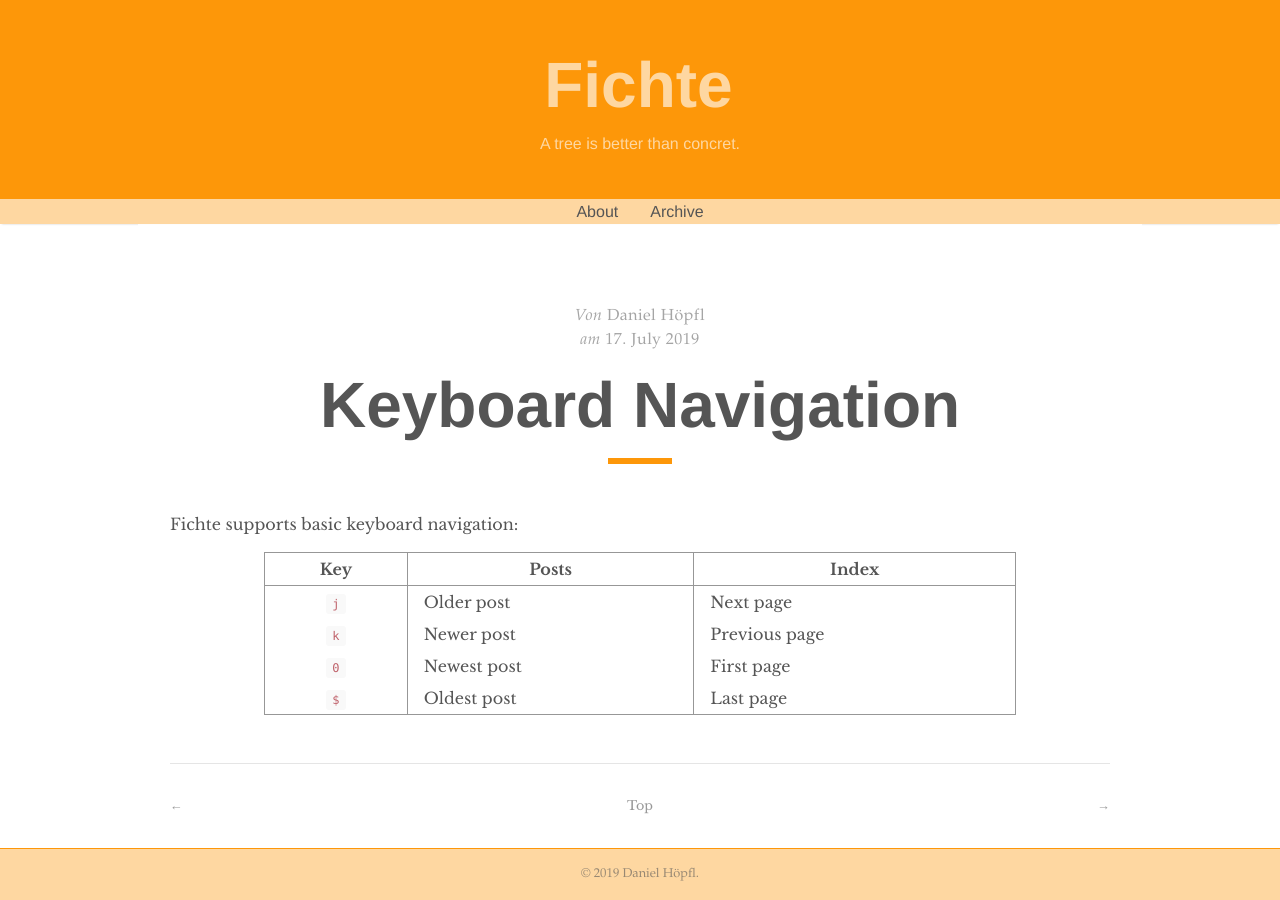
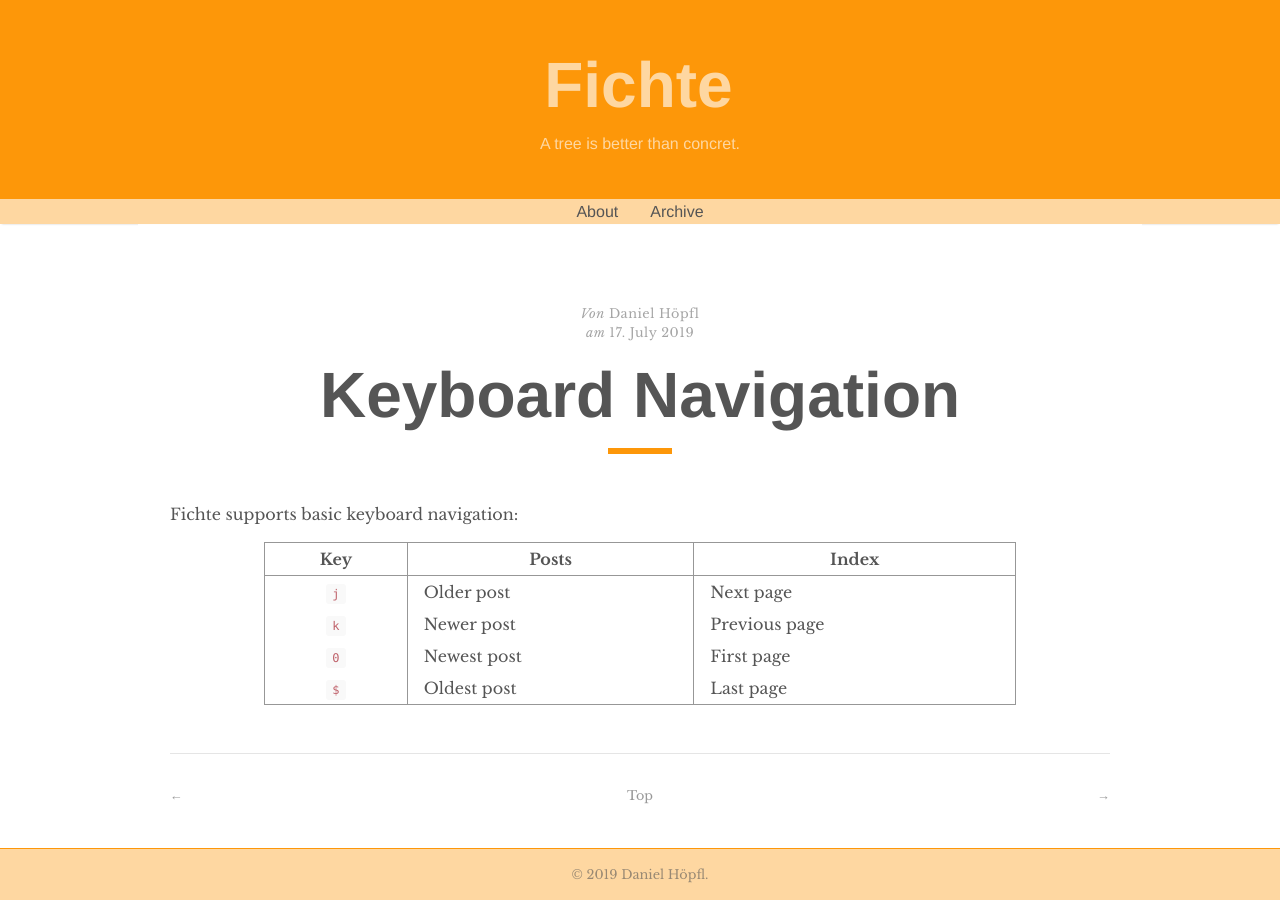
Before and after one commit to dhoepfl/fichte, a Jekyll site: the page built from _posts/2019-07-17-Keyboard-Navigation.md, in a window 1280 px wide. Built offline with Jekyll 4.4.1, drawn with Linux system fonts in a browser that asks for light colours.

Commit message:
Removed secondary serif font.

```diff
--- a/_sass/fichte/_base.scss
+++ b/_sass/fichte/_base.scss
@@ -11,7 +11,7 @@ body {
 }
 
 html {
-  font-family: $serif-primary;
+  font-family: $serif;
   font-size: 14px;
   overflow-y: scroll;
 
--- a/_sass/fichte/_catalogue.scss
+++ b/_sass/fichte/_catalogue.scss
@@ -30,6 +30,8 @@
   }
 
   &-excerpt {
+    font-family: $serif;
+    font-size: 0.8rem;
     margin:0;
     padding: 1em;
     position: absolute;
--- a/_sass/fichte/_layout.scss
+++ b/_sass/fichte/_layout.scss
@@ -98,7 +98,6 @@ main {
 }
 
 footer {
-  font-family: $serif-secondary;
   background-color: $bright-tint;
   padding: 1rem 0;
   border-top: 1px solid $default-tint;
--- a/_sass/fichte/_post.scss
+++ b/_sass/fichte/_post.scss
@@ -3,9 +3,9 @@
 
   &-info {
     color: $default-shade;
-    font-family: $serif-secondary;
     letter-spacing: 0.5px;
     text-align: center;
+    font-size: .8rem;
 
     span {
       font-style: italic;
--- a/_sass/fichte/_variables.scss
+++ b/_sass/fichte/_variables.scss
@@ -18,8 +18,7 @@ $grey-2: #e5e5e5;
 $grey-3: #f9f9f9;
 
 // Fonts
-$serif-primary: 'Libre Baskerville', 'Times New Roman', Times, serif;
-$serif-secondary: Palatino, 'Palatino LT STD', 'Palatino Linotype', 'Book Antiqua', 'Georgia', serif;
+$serif: 'Libre Baskerville', 'Times New Roman', Times, serif;
 $sans-serif: 'Helvetica Neue', 'Segoe UI', Helvetica, Arial, sans-serif;
 $monospaced: Menlo, Monaco, monospace;
 
```
